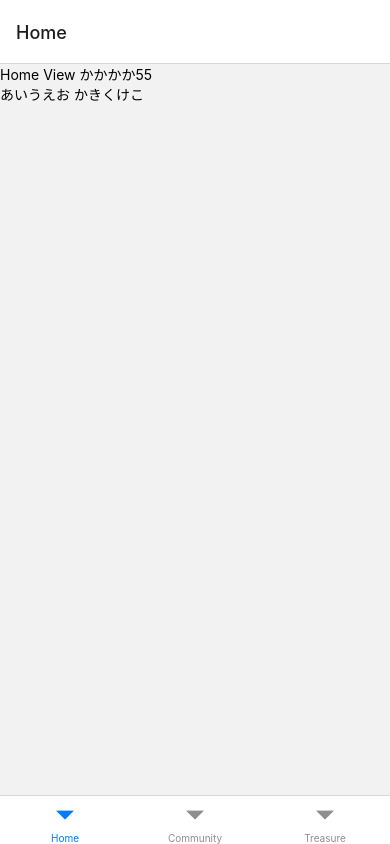
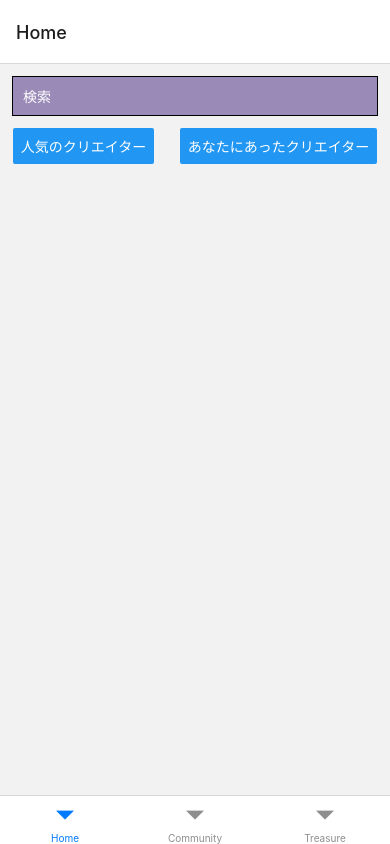
Before and after one commit to bamboooo-dev/ArtSign-ui, a React Native app: screen /Home in a window 390 px wide. Built offline with nearby package versions, Linux system fonts and the light colour scheme.

Commit message:
作り始めた

```diff
--- a/src/screens/Home.js
+++ b/src/screens/Home.js
@@ -1,23 +1,51 @@
 import React from 'react';
 import {
   SafeAreaView,
-  StatusBar, Text, View
+  StatusBar, Text, View, Button, StyleSheet, TextInput,
 } from 'react-native';
+
+// CSSを適用するときに使用
+const styles = StyleSheet.create({
+  headerButtonDisplay: {
+    display: 'flex',
+    flexDirection: 'row',
+    justifyContent: 'space-around',
+  },
+  headerInput: {
+    height: 40,
+    margin: 12,
+    borderWidth: 1,
+    padding: 10,
+    color: 'white',
+    backgroundColor:'#9A8AB7',
+  },
+  headerButton: {
+    color: 'white',
+    border: '1px solid white',
+    borderRadius: 5,
+  },
+});
 
 const HomeScreen = () => {
   return (
     <SafeAreaView>
       <StatusBar />
-      <View>
-        <Text>
-          Home View
-          かかかか55
-        </Text>
-        <Text>
-          あいうえお
-          かきくけこ
-        </Text>
-      </View>
+        <View>
+          <TextInput
+            placeholder="検索"
+            style={styles.headerInput}
+          />
+          <View style={styles.headerButtonDisplay}>
+            <Button
+              title='人気のクリエイター'
+              style={{color:'black'}}
+            />
+            <Button
+              title='あなたにあったクリエイター'
+              style={styles.headerButton}
+            />
+          </View>
+        </View>
     </SafeAreaView>
   );
 };
```
